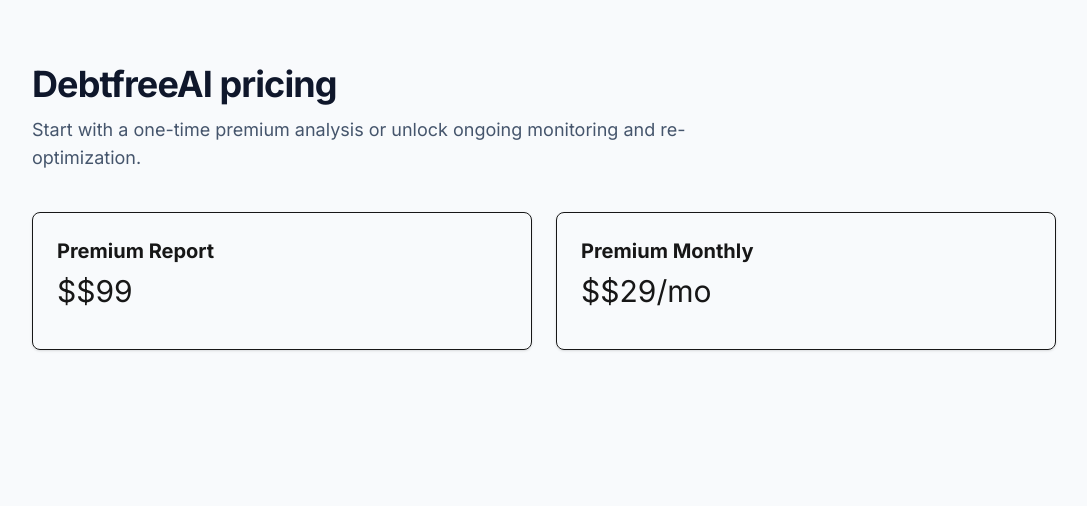
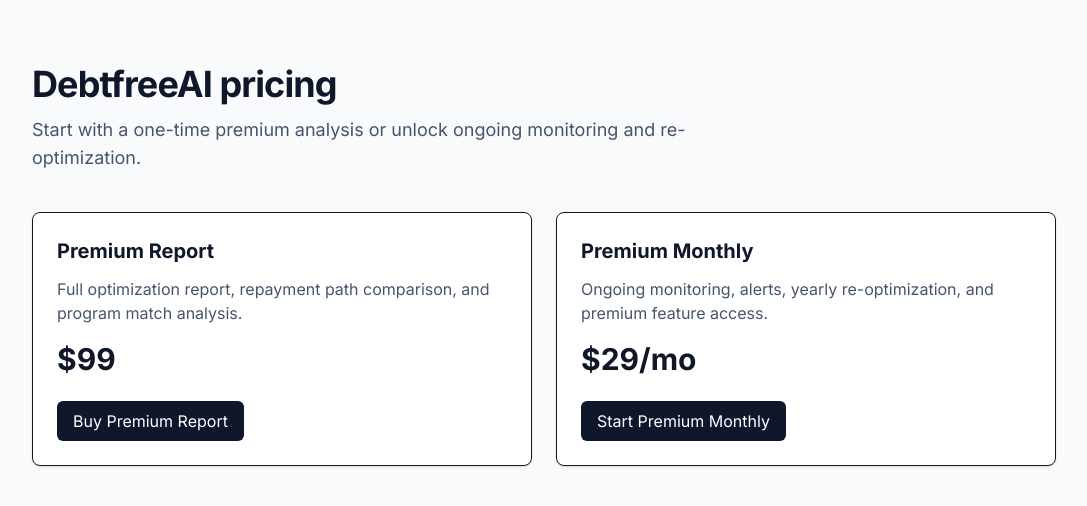
Before and after one commit to MirmacConsulting2175/debtfreeai-landing, a Next.js app: page /pricing in a window 1280 px wide. Shown: the top 506 px of the page, without its empty margins (96-1183 px from the left). Built offline with nearby package versions, Linux system fonts and the light colour scheme.

Commit message:
Fix PricingCard props to match pricing page

```diff
--- a/src/components/PricingCard.tsx
+++ b/src/components/PricingCard.tsx
@@ -1,13 +1,31 @@
-export default function PricingCard({ title, price, features }) {
+type PricingCardProps = {
+  title: string;
+  description: string;
+  price: string;
+  planCode: string;
+  cta: string;
+};
+
+export default function PricingCard({
+  title,
+  description,
+  price,
+  planCode,
+  cta,
+}: PricingCardProps) {
   return (
-    <div className="border rounded-lg p-6 shadow">
-      <h3 className="text-xl font-bold">{title}</h3>
-      <p className="text-3xl mt-2">${price}</p>
-      <ul className="mt-4">
-        {features?.map((f, i) => (
-          <li key={i}>{f}</li>
-        ))}
-      </ul>
+    <div className="rounded-lg border bg-white p-6 shadow">
+      <h3 className="text-xl font-bold text-slate-900">{title}</h3>
+      <p className="mt-3 text-slate-600">{description}</p>
+      <p className="mt-4 text-3xl font-bold text-slate-900">{price}</p>
+
+      <button
+        type="button"
+        data-plan={planCode}
+        className="mt-6 rounded-md bg-slate-900 px-4 py-2 text-white hover:bg-slate-800"
+      >
+        {cta}
+      </button>
     </div>
   );
 }
```
